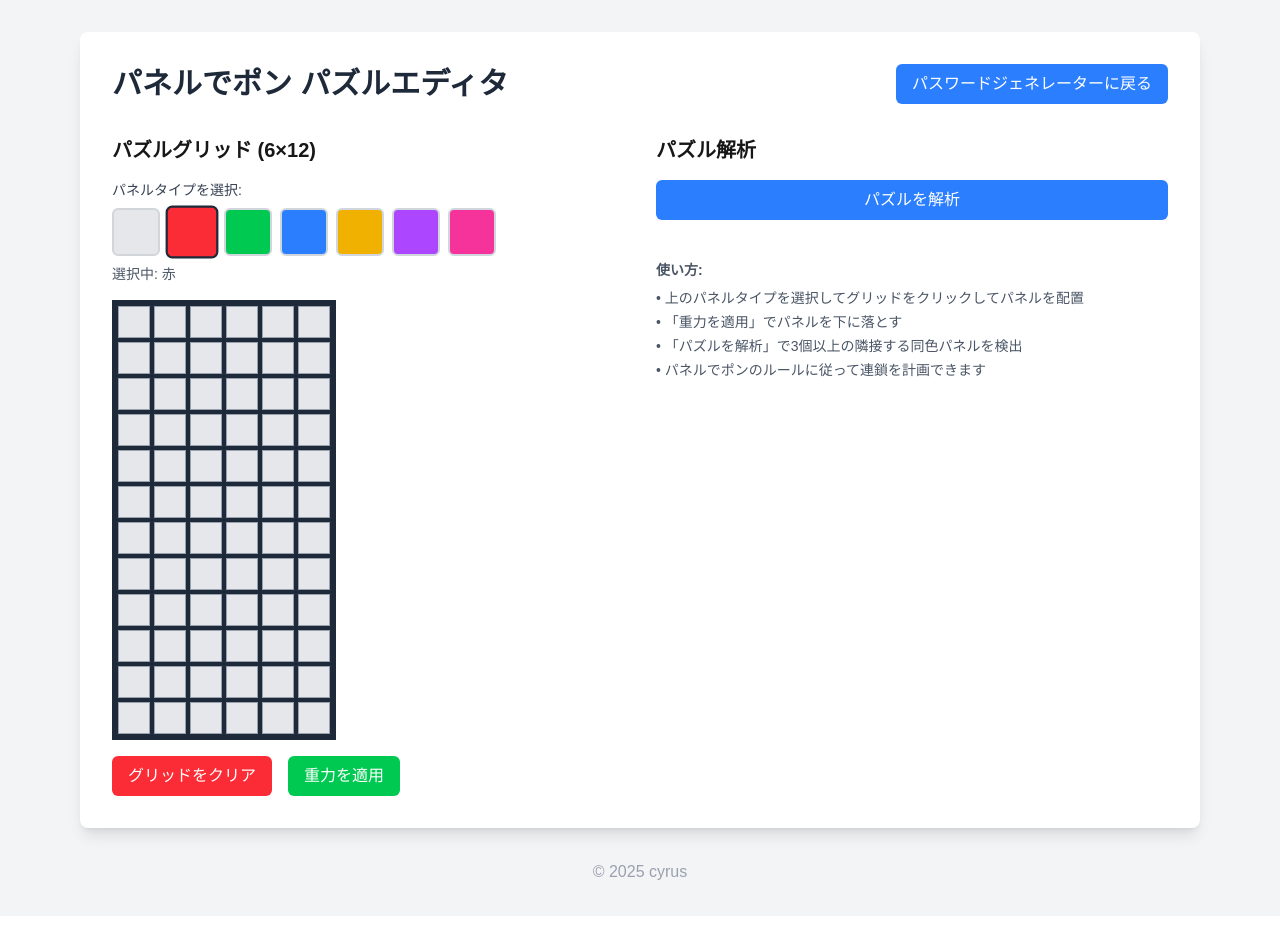
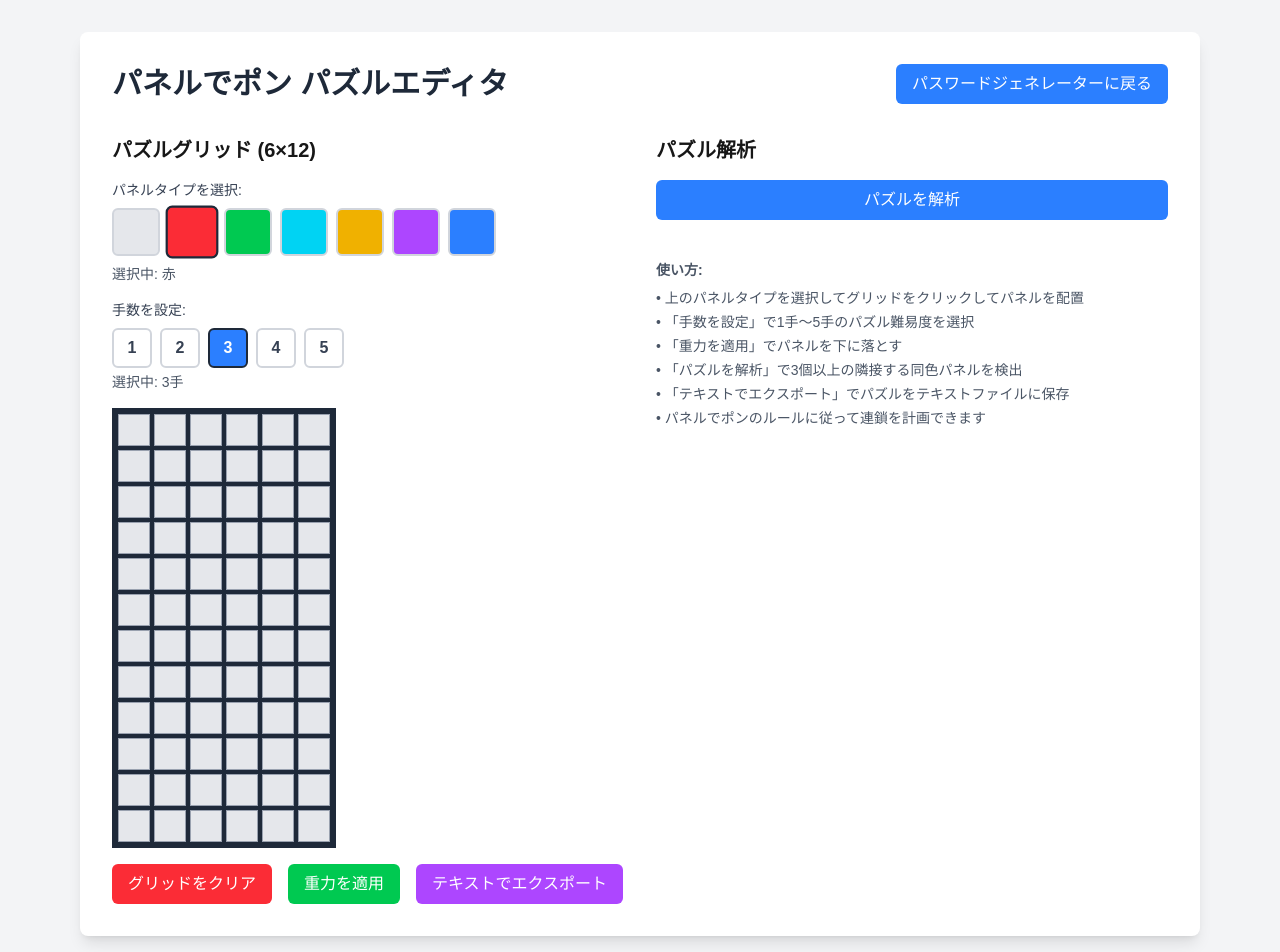
Before and after one commit to cyrus07424/panelDePonUtils, a Next.js app: page /puzzle in a window 1280 px wide. Shown: the top 952 px of the page. Before the commit the page ends 916 px from the top, so only its background shows below. Built offline with nearby package versions, Linux system fonts and the light colour scheme.

Commit message:
パズルエディター: ピンク→青、青→水色、手数設定、テキストエクスポート機能追加
Agent-Logs-Url: https://github.com/cyrus07424/panelDePonUtils/sessions/885800ed-8a0f-43fe-915a-187c2249c56d

Co-authored-by: cyrus07424 <35634468+cyrus07424@users.noreply.github.com>

```diff
--- a/app/puzzle/page.tsx
+++ b/app/puzzle/page.tsx
@@ -10,20 +10,20 @@ const PANEL_COLORS: Record<PanelType, string> = {
   empty: 'bg-gray-200',
   red: 'bg-red-500',
   green: 'bg-green-500',
-  blue: 'bg-blue-500',
+  blue: 'bg-cyan-400',
   yellow: 'bg-yellow-500',
   purple: 'bg-purple-500',
-  pink: 'bg-pink-500'
+  pink: 'bg-blue-500'
 };
 
 const PANEL_NAMES: Record<PanelType, string> = {
   empty: '空',
   red: '赤',
   green: '緑',
-  blue: '青',
+  blue: '水色',
   yellow: '黄',
   purple: '紫',
-  pink: 'ピンク'
+  pink: '青'
 };
 
 // Grid dimensions
@@ -39,6 +39,7 @@ export default function PuzzleEditor() {
   const [selectedPanelType, setSelectedPanelType] = useState<PanelType>('red');
   const [solution, setSolution] = useState<string>('');
   const [isCalculating, setIsCalculating] = useState(false);
+  const [moveCount, setMoveCount] = useState<number>(3);
 
   // Handle cell click to place panel
   const handleCellClick = useCallback((row: number, col: number) => {
@@ -144,6 +145,25 @@ export default function PuzzleEditor() {
     }, 500);
   }, [grid]);
 
+  // Export puzzle as text file
+  const exportPuzzle = useCallback(() => {
+    const header = `手数: ${moveCount}\n`;
+    const separator = '+' + '----+'.repeat(GRID_WIDTH) + '\n';
+    const rows = grid.map((row, rowIndex) => {
+      const cells = row.map(panel => PANEL_NAMES[panel].padStart(3)).join('|');
+      return `|${cells}| 行${rowIndex + 1}`;
+    }).join('\n' + separator);
+    const text = header + separator + rows + '\n' + separator;
+
+    const blob = new Blob([text], { type: 'text/plain;charset=utf-8' });
+    const url = URL.createObjectURL(blob);
+    const a = document.createElement('a');
+    a.href = url;
+    a.download = 'puzzle.txt';
+    a.click();
+    URL.revokeObjectURL(url);
+  }, [grid, moveCount]);
+
   return (
     <div className="min-h-screen bg-gray-100 py-8">
       <div className="max-w-6xl mx-auto px-4">
@@ -189,6 +209,29 @@ export default function PuzzleEditor() {
                 </p>
               </div>
 
+              {/* Move count selector */}
+              <div className="mb-4">
+                <label className="block text-sm font-medium text-gray-700 mb-2">
+                  手数を設定:
+                </label>
+                <div className="flex gap-2">
+                  {[1, 2, 3, 4, 5].map(n => (
+                    <button
+                      key={n}
+                      onClick={() => setMoveCount(n)}
+                      className={`w-10 h-10 rounded-md border-2 font-bold transition-all ${
+                        moveCount === n
+                          ? 'border-gray-800 bg-blue-500 text-white'
+                          : 'border-gray-300 bg-white text-gray-700 hover:border-gray-500'
+                      }`}
+                    >
+                      {n}
+                    </button>
+                  ))}
+                </div>
+                <p className="text-sm text-gray-600 mt-1">選択中: {moveCount}手</p>
+              </div>
+
               {/* Grid */}
               <div className="border-2 border-gray-800 inline-block bg-gray-800 p-1">
                 <div className="grid grid-cols-6 gap-1">
@@ -219,6 +262,12 @@ export default function PuzzleEditor() {
                 >
                   重力を適用
                 </button>
+                <button
+                  onClick={exportPuzzle}
+                  className="px-4 py-2 bg-purple-500 text-white rounded-md hover:bg-purple-600 transition-colors"
+                >
+                  テキストでエクスポート
+                </button>
               </div>
             </div>
 
@@ -247,8 +296,10 @@ export default function PuzzleEditor() {
                 <h3 className="font-semibold mb-2">使い方:</h3>
                 <ul className="space-y-1">
                   <li>• 上のパネルタイプを選択してグリッドをクリックしてパネルを配置</li>
+                  <li>• 「手数を設定」で1手～5手のパズル難易度を選択</li>
                   <li>• 「重力を適用」でパネルを下に落とす</li>
                   <li>• 「パズルを解析」で3個以上の隣接する同色パネルを検出</li>
+                  <li>• 「テキストでエクスポート」でパズルをテキストファイルに保存</li>
                   <li>• パネルでポンのルールに従って連鎖を計画できます</li>
                 </ul>
               </div>
```
Also changed, not shown: tsconfig.json (+19 -5 lines).
